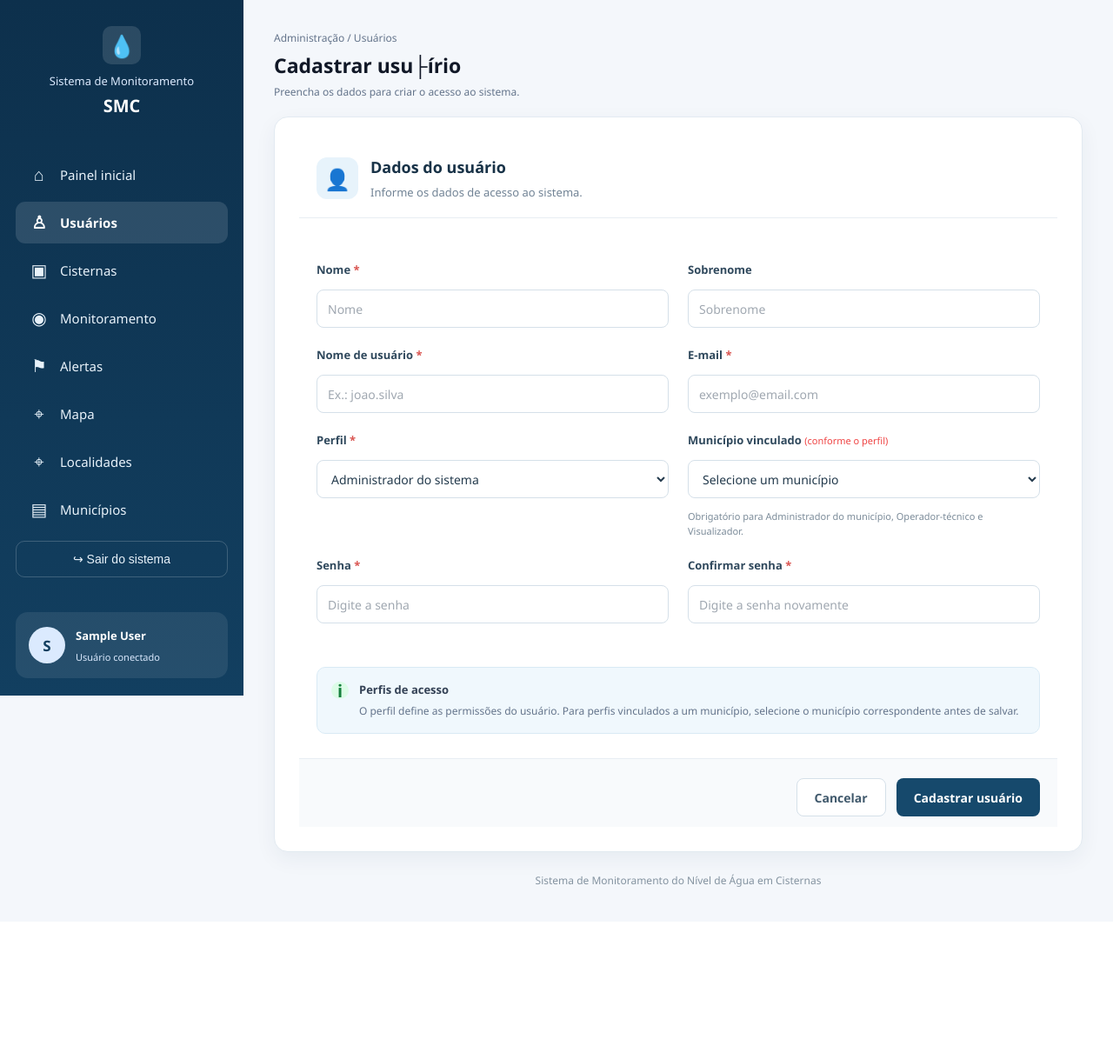
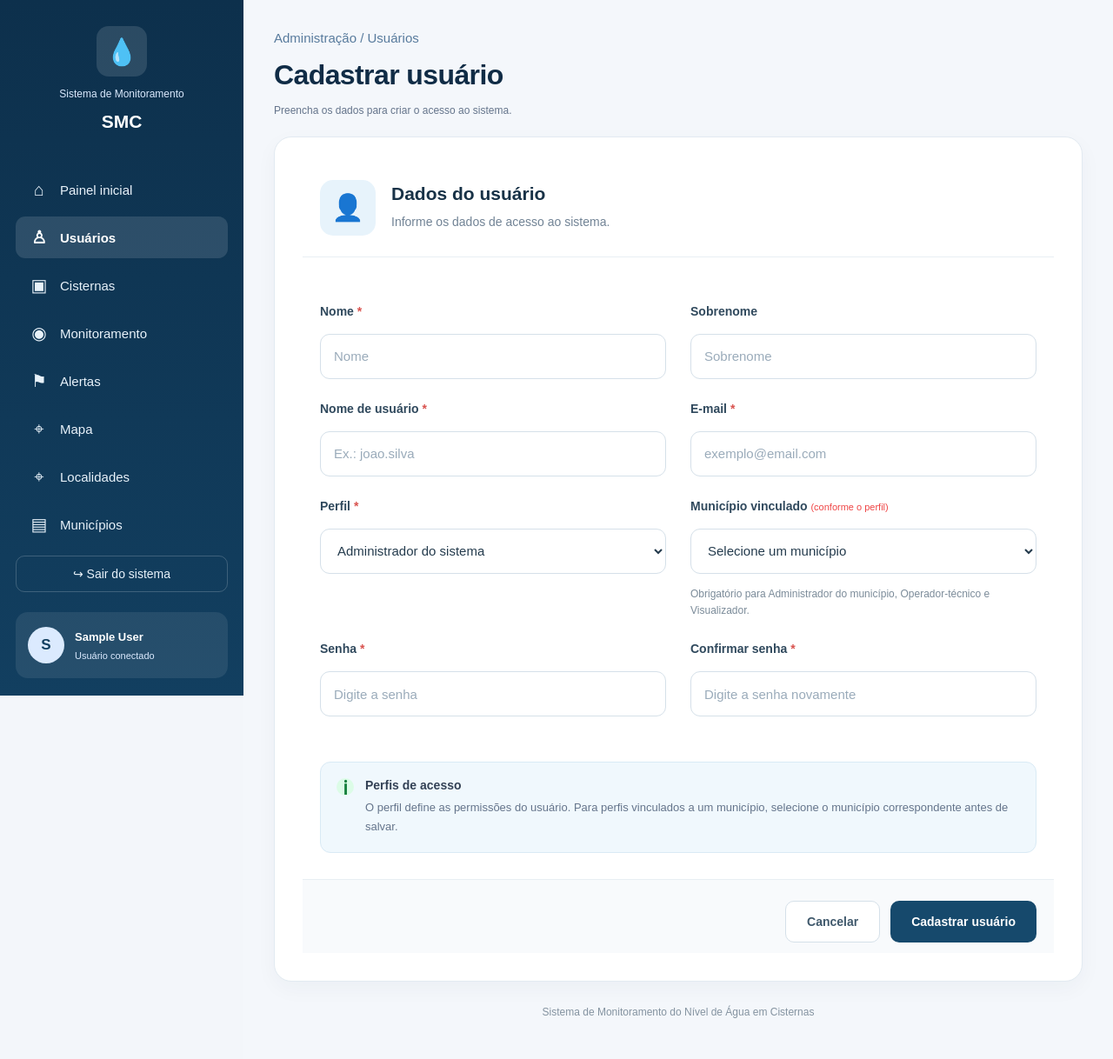
Before and after one commit to limaleticia2-ux/SMC, a Django app: page /usuarios/cadastrar/ in a window 1280 px wide. Shown: the whole page at 87% size. Before the commit the page ends 1020 px from the top, so only its background shows below. Run offline with Django 5.2, Linux system fonts and the light colour scheme; the visitor is signed in with stand-in values (Sample User, id 1); data that the repository does not hold is empty.

Commit message:
fix: ajusta layout do formulario de usuarios

```diff
--- a/monitoramento/templates/monitoramento/usuarios/form.html
+++ b/monitoramento/templates/monitoramento/usuarios/form.html
@@ -10,53 +9,69 @@
     <link rel="stylesheet" href="{% static 'monitoramento/css/style.css' %}">
 
     <style>
-        /* MENU LATERAL PADRONIZADO */
+        * {
+            box-sizing: border-box;
+        }
+
+        body {
+            margin: 0;
+            background: #f3f6fa;
+            color: #183247;
+            font-family: Arial, Helvetica, sans-serif;
+        }
+
+        .layout {
+            min-height: 100vh;
+        }
+
+        /* MENU LATERAL */
 
         .sidebar {
             position: fixed;
             inset: 0 auto 0 0;
+            z-index: 1000;
+            display: flex;
+            flex-direction: column;
             width: 280px;
             height: 100vh;
             padding: 30px 18px;
-            background: linear-gradient(180deg, #0d304c 0%, #123f60 100%);
+            overflow-y: auto;
+            background: linear-gradient(180deg, #0d304c, #123f60);
             color: #fff;
-            display: flex;
-            flex-direction: column;
-            overflow-y: auto;
-            z-index: 1000;
         }
 
         .sidebar .logo {
             width: 100%;
+            margin-bottom: 40px;
             text-align: center;
-            margin-bottom: 40px;
         }
 
         .sidebar .logo-icon {
-            width: 44px;
-            height: 44px;
-            margin: 0 auto 10px;
             display: grid;
             place-items: center;
-            border-radius: 10px;
+            width: 58px;
+            height: 58px;
+            margin: 0 auto 12px;
+            border-radius: 14px;
             background: #ffffff20;
-            font-size: 25px;
+            font-size: 30px;
         }
 
         .sidebar .logo-text {
             display: flex;
             flex-direction: column;
-            line-height: 1.5;
+            gap: 5px;
+            line-height: 1.4;
         }
 
         .sidebar .logo-text span {
             color: #dbeafe;
-            font-size: 13px;
+            font-size: 12px;
         }
 
         .sidebar .logo-text strong {
             color: #fff;
-            font-size: 20px;
+            font-size: 21px;
         }
 
         .sidebar .menu {
@@ -100,7 +115,7 @@
         }
 
         .sidebar .menu-item.active {
-            font-weight: 600;
+            font-weight: 700;
         }
 
         .sidebar .user-box {
@@ -108,7 +123,7 @@
             align-items: center;
             gap: 12px;
             margin-top: auto;
-            padding: 15px;
+            padding: 14px;
             border-radius: 14px;
             background: #ffffff15;
         }
@@ -157,95 +172,140 @@
             color: #e8f2fa;
             font-size: 14px;
             cursor: pointer;
-            transition: background .2s;
         }
 
         .sidebar .logout-button:hover {
             background: #ffffff20;
         }
 
-        /* CONTEÚDO */
+        /* CONTEÚDO PRINCIPAL */
 
         .content {
             width: calc(100% - 280px);
+            min-width: 0;
             min-height: 100vh;
             margin-left: 280px;
             padding: 35px;
         }
 
         .page-top {
-            margin-bottom: 25px;
+            display: block;
+            width: 100%;
+            max-width: none;
+            margin: 0 0 28px;
         }
 
-        /* FORMULÁRIO DE USUÁRIOS */
+        .page-top > div {
+            width: 100%;
+            min-width: 0;
+        }
+
+        .page-label {
+            display: block;
+            margin-bottom: 14px;
+            color: #587b9d;
+            font-size: 15px;
+        }
+
+        /* TÍTULO CORRIGIDO */
+
+        .page-top h1,
+        .usuarios-page .page-top h1 {
+            display: block;
+            width: 100%;
+            max-width: none;
+            margin: 0 0 10px;
+            padding: 0;
+            color: #102c46;
+            font-size: clamp(26px, 2.5vw, 34px);
+            font-weight: 700;
+            line-height: 1.3;
+            letter-spacing: -0.6px;
+            white-space: normal;
+            overflow-wrap: break-word;
+            word-break: normal;
+        }
+
+        .page-top p {
+            margin: 0;
+            color: #66809a;
+            font-size: 15px;
+            line-height: 1.6;
+        }
+
+        /* CARTÃO DO FORMULÁRIO */
 
         .usuario-form-card {
-            max-width: 1050px;
+            width: 100%;
+            max-width: 1100px;
             margin: 0 auto;
-            padding: 28px;
+            padding: 32px;
+            border: 1px solid #e2eaf1;
+            border-radius: 20px;
             background: #fff;
-            border: 1px solid #e2eaf1;
-            border-radius: 16px;
-            box-shadow: 0 8px 25px rgba(21, 55, 80, 0.06);
+            box-shadow: 0 8px 25px #1537500a;
         }
 
         .usuario-form-header {
             display: flex;
             align-items: center;
-            gap: 14px;
-            margin-bottom: 28px;
-            padding-bottom: 20px;
+            gap: 18px;
+            margin-bottom: 30px;
+            padding-bottom: 24px;
             border-bottom: 1px solid #e8eef3;
         }
 
         .usuario-form-icon {
-            width: 48px;
-            height: 48px;
             display: flex;
             align-items: center;
             justify-content: center;
-            border-radius: 12px;
+            width: 64px;
+            height: 64px;
+            flex-shrink: 0;
+            border-radius: 15px;
             background: #e7f3fb;
-            color: #16496c;
-            font-size: 24px;
+            font-size: 30px;
         }
 
         .usuario-form-header div:last-child {
             display: flex;
             flex-direction: column;
-            gap: 5px;
+            gap: 7px;
+            min-width: 0;
         }
 
         .usuario-form-header strong {
             color: #183247;
-            font-size: 18px;
+            font-size: 21px;
         }
 
         .usuario-form-header span {
             color: #718395;
-            font-size: 13px;
+            font-size: 14px;
+            line-height: 1.5;
         }
 
         .usuario-form-grid {
             display: grid;
             grid-template-columns: repeat(2, minmax(0, 1fr));
-            gap: 22px;
+            gap: 24px 28px;
         }
 
         .usuario-field {
             display: flex;
             flex-direction: column;
-            gap: 8px;
+            gap: 9px;
             min-width: 0;
         }
 
         .usuario-field label {
             color: #30495d;
-            font-size: 13px;
+            font-size: 14px;
             font-weight: 600;
+            line-height: 1.5;
         }
 
-        .usuario-field label span:not(.campo-opcional) {
+        .usuario-field label > span:not(.campo-opcional) {
             color: #d9534f;
         }
 
@@ -258,52 +318,67 @@
         .usuario-field input:not([type="checkbox"]),
         .usuario-field select,
         .usuario-field textarea {
+            display: block;
             width: 100%;
-            min-height: 44px;
-            padding: 11px 12px;
+            max-width: 100%;
+            min-width: 0;
+            min-height: 52px;
+            margin: 0;
+            padding: 12px 15px;
             border: 1px solid #d5e0e9;
-            border-radius: 8px;
+            border-radius: 11px;
             background: #fff;
             color: #243b4d;
-            font: inherit;
-            font-size: 14px;
+            font-family: inherit;
+            font-size: 15px;
+            line-height: 1.4;
             outline: none;
             transition: border-color .2s, box-shadow .2s;
+        }
+
+        .usuario-field input::placeholder,
+        .usuario-field textarea::placeholder {
+            color: #9aabba;
         }
 
         .usuario-field input:focus,
         .usuario-field select:focus,
         .usuario-field textarea:focus {
             border-color: #3686b5;
-            box-shadow: 0 0 0 3px rgba(54, 134, 181, .12);
+            box-shadow: 0 0 0 3px #3686b51f;
         }
 
         .usuario-field input[type="checkbox"] {
-            width: 18px;
-            height: 18px;
+            width: 19px;
+            height: 19px;
             accent-color: #16496c;
+            cursor: pointer;
         }
 
         .usuario-field > small:not(.field-error) {
             color: #7b8b99;
-            font-size: 11px;
-            line-height: 1.5;
+            font-size: 12px;
+            line-height: 1.6;
         }
 
         .field-error {
             color: #c0392b;
             font-size: 12px;
+            line-height: 1.5;
         }
+
+        /* ERROS */
 
         .usuario-form-error {
             display: flex;
             flex-direction: column;
-            gap: 6px;
-            max-width: 1050px;
+            gap: 8px;
+            width: 100%;
+            max-width: 1100px;
             margin: 0 auto 20px;
-            padding: 16px;
+            padding: 18px;
             border: 1px solid #f0c6c3;
-            border-radius: 10px;
+            border-radius: 12px;
             background: #fff1f0;
             color: #a93226;
         }
@@ -311,39 +386,47 @@
         .usuario-form-error span,
         .usuario-form-error small {
             font-size: 13px;
+            line-height: 1.5;
         }
+
+        /* AVISO INFORMATIVO */
 
         .usuario-info-box {
             display: flex;
-            gap: 12px;
-            margin-top: 28px;
-            padding: 16px;
+            align-items: flex-start;
+            gap: 13px;
+            margin-top: 30px;
+            padding: 18px;
             border: 1px solid #d9eaf5;
-            border-radius: 10px;
+            border-radius: 12px;
             background: #f0f8fd;
             color: #31556e;
         }
 
         .usuario-info-box > span {
-            font-size: 20px;
+            flex-shrink: 0;
+            font-size: 22px;
         }
 
         .usuario-info-box strong {
-            font-size: 13px;
+            font-size: 14px;
         }
 
         .usuario-info-box p {
-            margin: 6px 0 0;
-            font-size: 12px;
-            line-height: 1.6;
+            margin: 7px 0 0;
+            font-size: 13px;
+            line-height: 1.7;
         }
+
+        /* BOTÕES */
 
         .usuario-form-actions {
             display: flex;
             justify-content: flex-end;
+            flex-wrap: wrap;
             gap: 12px;
-            margin-top: 28px;
-            padding-top: 22px;
+            margin-top: 30px;
+            padding-top: 24px;
             border-top: 1px solid #e8eef3;
         }
 
@@ -352,13 +435,15 @@
             display: inline-flex;
             align-items: center;
             justify-content: center;
-            min-height: 44px;
-            padding: 0 20px;
-            border-radius: 8px;
+            min-height: 48px;
+            padding: 0 24px;
+            border-radius: 10px;
+            font-family: inherit;
             font-size: 14px;
             font-weight: 600;
             text-decoration: none;
             cursor: pointer;
+            transition: background .2s, transform .2s;
         }
 
         .btn-cancel {
@@ -379,21 +464,23 @@
 
         .btn-usuario-save:hover {
             background: #103753;
+            transform: translateY(-1px);
         }
 
         footer {
-            padding: 24px 0 4px;
+            padding: 26px 0 8px;
             color: #8493a0;
             text-align: center;
             font-size: 12px;
+            line-height: 1.6;
         }
 
-        /* RESPONSIVIDADE DO MENU E DO FORMULÁRIO */
+        /* TABLETS */
 
-        @media (max-width: 900px) {
+        @media (max-width: 1000px) {
             .sidebar {
                 width: 80px;
-                padding: 25px 10px;
+                padding: 24px 10px;
             }
 
             .sidebar .logo-text {
@@ -524,30 +649,23 @@
             </div>
         </div>
 
-        <!-- SAIR DO SISTEMA -->
-
-        <form action="{% url 'logout' %}"
-              method="post"
-              class="logout-form">
-
+        <form action="{% url 'logout' %}" method="post" class="logout-form">
             {% csrf_token %}
-
             <button type="submit" class="logout-button">
                 ↪ <span class="logout-text">Sair do sistema</span>
             </button>
-
         </form>
-
     </aside>
-
-    <!-- CONTEÚDO PRINCIPAL -->
 
     <main class="content usuarios-page">
 
-        <div class="page-top">
+        <header class="page-top">
             <div>
                 <span class="page-label">Administração / Usuários</span>
-                <h1>{{ titulo }}</h1>
+
+<h1 style="display:block !important; width:600px !important; max-width:none !important; white-space:nowrap !important; overflow:visible !important; word-break:normal !important;">
+    Cadastrar usuário
+</h1>
 
                 <p>
                     {% if edicao %}
```
Also changed, not shown: other parts of monitoramento/templates/monitoramento/usuarios/form.html (+55 -20 lines).
